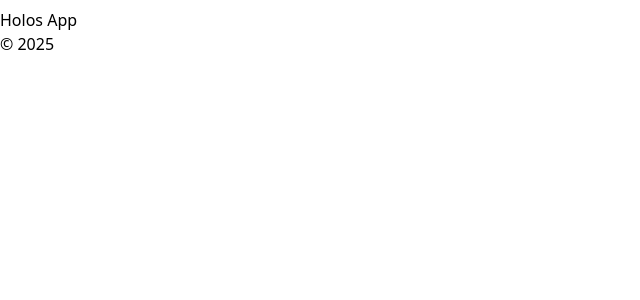
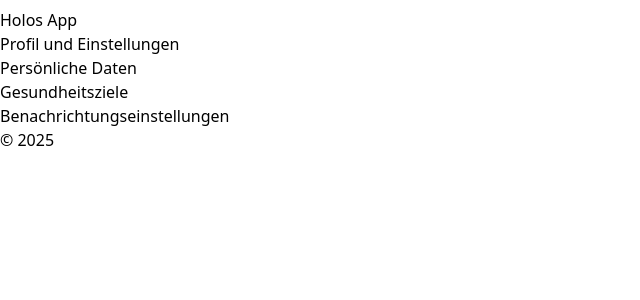
Before and after one commit to team-holos/holos-app, a React (Vite) app in the folder frontend/: page /settings in a window 1280 px wide. Before the commit this address had no page. Shown: the top 300 px of the page, without its empty margins (0-640 px from the left). Built offline with nearby package versions, Linux system fonts and the light colour scheme.

Commit message:
add content to pages and define routes

```diff
--- a/frontend/src/App.jsx
+++ b/frontend/src/App.jsx
@@ -1,6 +1,11 @@
 import Layout from "./layout/Layout";
 import DashboardPage from "./pages/DashboardPage";
 import { BrowserRouter, Routes, Route } from "react-router-dom";
+import FitnessPage from "./pages/FitnessPage";
+import MentalHealthPage from "./pages/MentalHealthPage";
+import NutritionPage from "./pages/NutritionPage";
+import RelaxationPage from "./pages/RelaxationPage";
+import SettingsPage from "./pages/SettingsPage";
 
 
 function App() {
@@ -10,6 +15,11 @@ function App() {
                <BrowserRouter>
                   <Routes>
                     <Route path="/" element={<DashboardPage />} />
+                    <Route path="/fitness" element={<FitnessPage />} />
+                    <Route path="/mentalhealth" element={<MentalHealthPage />} />
+                    <Route path="/nutrition" element={<NutritionPage />} />
+                    <Route path="/relaxation" element={<RelaxationPage />} />
+                    <Route path="/settings" element={<SettingsPage />} />
                   </Routes>
                 </BrowserRouter>
         </Layout>
--- a/frontend/src/pages/FitnessPage.jsx
+++ b/frontend/src/pages/FitnessPage.jsx
@@ -1,6 +1,13 @@
 function FitnessPage() {
     return (
+        <>
         <h1>Fitness-Seite</h1>
+        <ul>
+            <li>Trainingsplan</li>
+            <li>Workout timer, helper</li>
+            <li>KI-Empfehlungen</li>
+        </ul>
+        </>
     );
 }
 
--- a/frontend/src/pages/MentalHealthPage.jsx
+++ b/frontend/src/pages/MentalHealthPage.jsx
@@ -1,7 +1,13 @@
 function MentalHealthPage() {
-    return (
-        <h1>Mentale Gesundheit</h1>
-    );
+  return (
+    <>
+      <h1>Mentale Gesundheit</h1>
+      <ul>
+        <li>Journaling</li>
+        <li>Meditations-Bereich</li>
+      </ul>
+    </>
+  );
 }
 
 export default MentalHealthPage;
--- a/frontend/src/pages/NutritionPage.jsx
+++ b/frontend/src/pages/NutritionPage.jsx
@@ -1,6 +1,13 @@
 function NutritionPage() {
     return(
+        <>
         <h1>Ernährung</h1>
+        <ul>
+            <li>Ernährungsplan</li>
+            <li>KI-basierende Rezeptempfehlungen</li>
+        </ul>
+        </>
+
     )
 }
 export default NutritionPage;
--- a/frontend/src/pages/SettingsPage.jsx
+++ b/frontend/src/pages/SettingsPage.jsx
@@ -1,6 +1,14 @@
 function SettingsPage() {
     return (
+        <>
         <h1>Profil und Einstellungen</h1>
+        <ul>
+            <li>Persönliche Daten</li>
+            <li>Gesundheitsziele</li>
+            <li>Benachrichtungseinstellungen</li>
+        </ul>
+        </>
+
     );
 }
 
```
